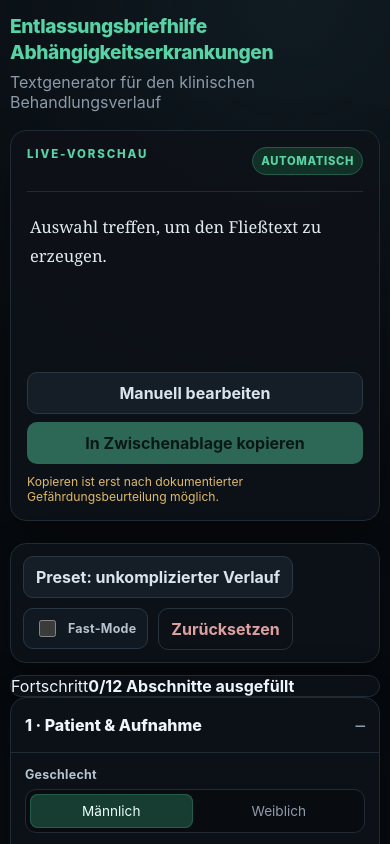
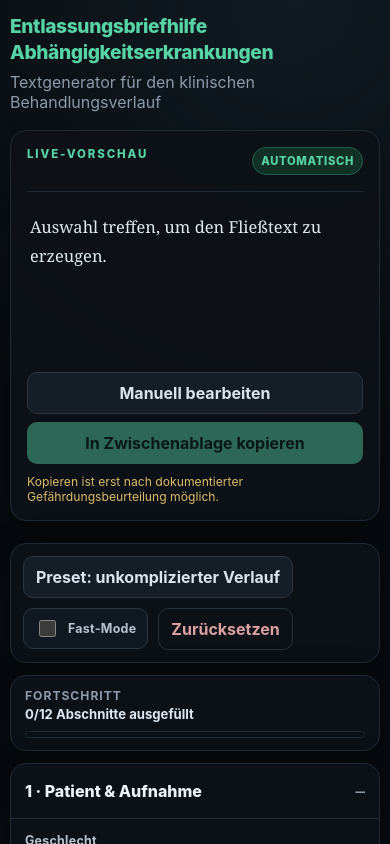
Before and after one commit to gentianlb/eb_sucht, a React (Vite) app: page / in a window 390 px wide. Shown: the top 844 px of the page. Built offline with nearby package versions, Linux system fonts and the light colour scheme.

Commit message:
Style progress indicator and capillary repeaters

```diff
--- a/src/styles.css
+++ b/src/styles.css
@@ -155,3 +155,56 @@ input::placeholder, textarea::placeholder { color: #596777; }
   accent-color: var(--accent);
 }
 .preview-head > .eyebrow { margin-bottom: 0; }
+
+
+.progress-panel {
+  margin-bottom: 12px;
+  padding: 12px 14px;
+  display: grid;
+  gap: 9px;
+}
+.progress-copy {
+  display: flex;
+  align-items: center;
+  justify-content: space-between;
+  gap: 14px;
+}
+.progress-copy span {
+  color: var(--muted);
+  font-size: .76rem;
+  font-weight: 700;
+  text-transform: uppercase;
+  letter-spacing: .08em;
+}
+.progress-copy strong {
+  color: #dce7f1;
+  font-size: .82rem;
+  font-weight: 700;
+}
+.progress-track {
+  height: 7px;
+  overflow: hidden;
+  border-radius: 999px;
+  background: #091016;
+  border: 1px solid #1d2a35;
+}
+.progress-fill {
+  height: 100%;
+  border-radius: inherit;
+  background: var(--accent);
+  transition: width .2s ease;
+}
+.capillary-repeater {
+  display: grid;
+  grid-template-columns: minmax(0, 1fr) auto;
+  gap: 8px;
+  align-items: center;
+}
+
+@media (max-width: 620px) {
+  .progress-copy {
+    align-items: flex-start;
+    flex-direction: column;
+    gap: 3px;
+  }
+}
```
